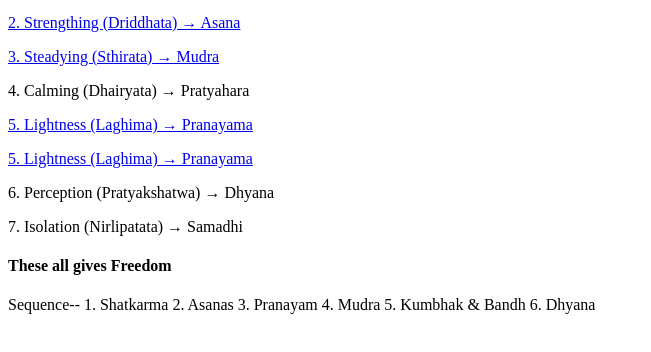
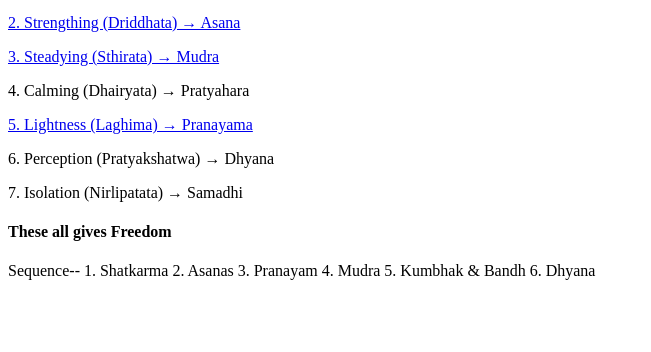
Before and after one commit to rajshill/RajShill1.github.io, a plain HTML site: page index.html in a window 1280 px wide. Shown: the part 100-452 px from the top of the page, without its empty margins (0-651 px from the left). Drawn offline with Linux system fonts and the light colour scheme.

Commit message:
Update index.html

```diff
--- a/index.html
+++ b/index.html
@@ -14,7 +14,6 @@
     <p><a href="/3. Steadying/3. Steadying.html" target="_blank">3. Steadying (Sthirata) &rarr; Mudra</a></p>
     <p>4. Calming (Dhairyata) &rarr; Pratyahara</p>
     <p><a href="/5. Lightness/5. Lightness.html" target="_blank">5. Lightness (Laghima) &rarr; Pranayama</a></p>
-    <p><a href="/5. Lightness/5. Lightness.html" target="_blank">5. Lightness (Laghima) &rarr; Pranayama</a></p>
     <p>6. Perception (Pratyakshatwa) &rarr; Dhyana</p>
     <p>7. Isolation (Nirlipatata) &rarr; Samadhi</p>
    <h4>These all gives Freedom</h4>
```
